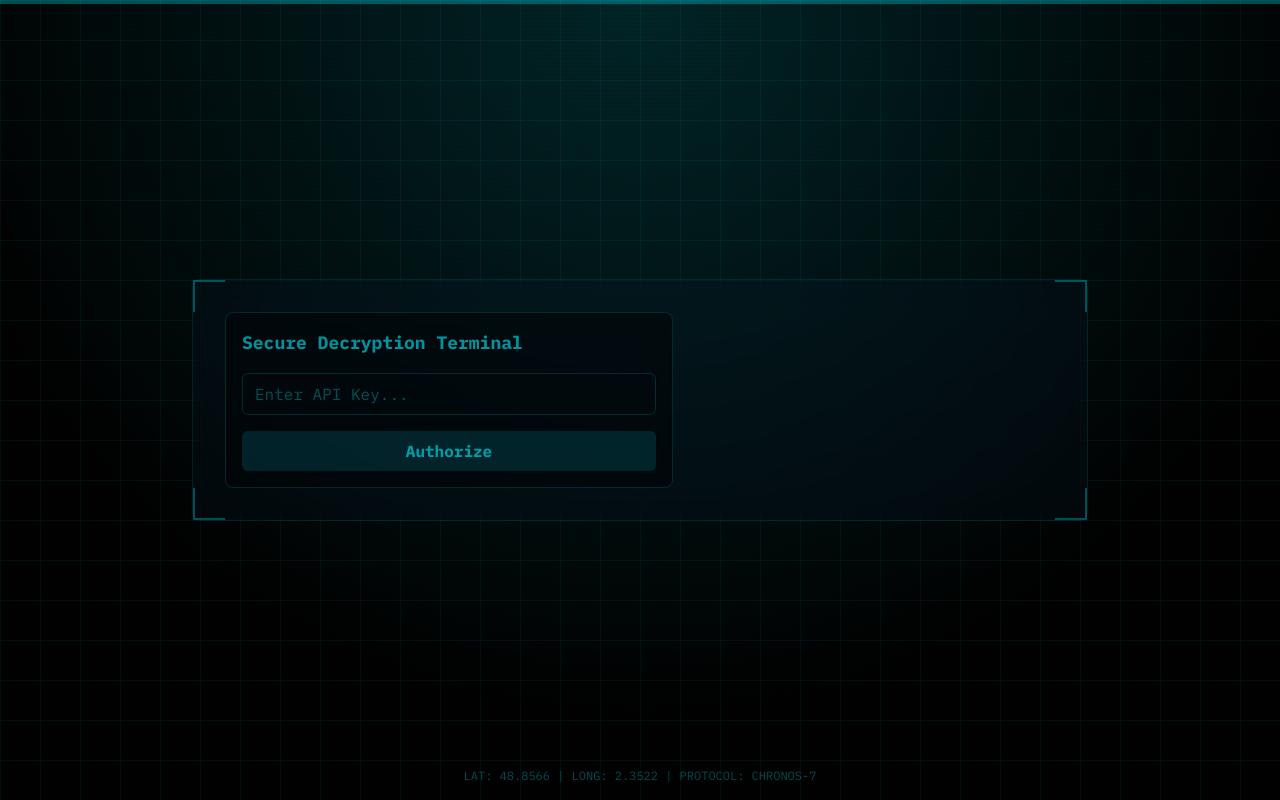
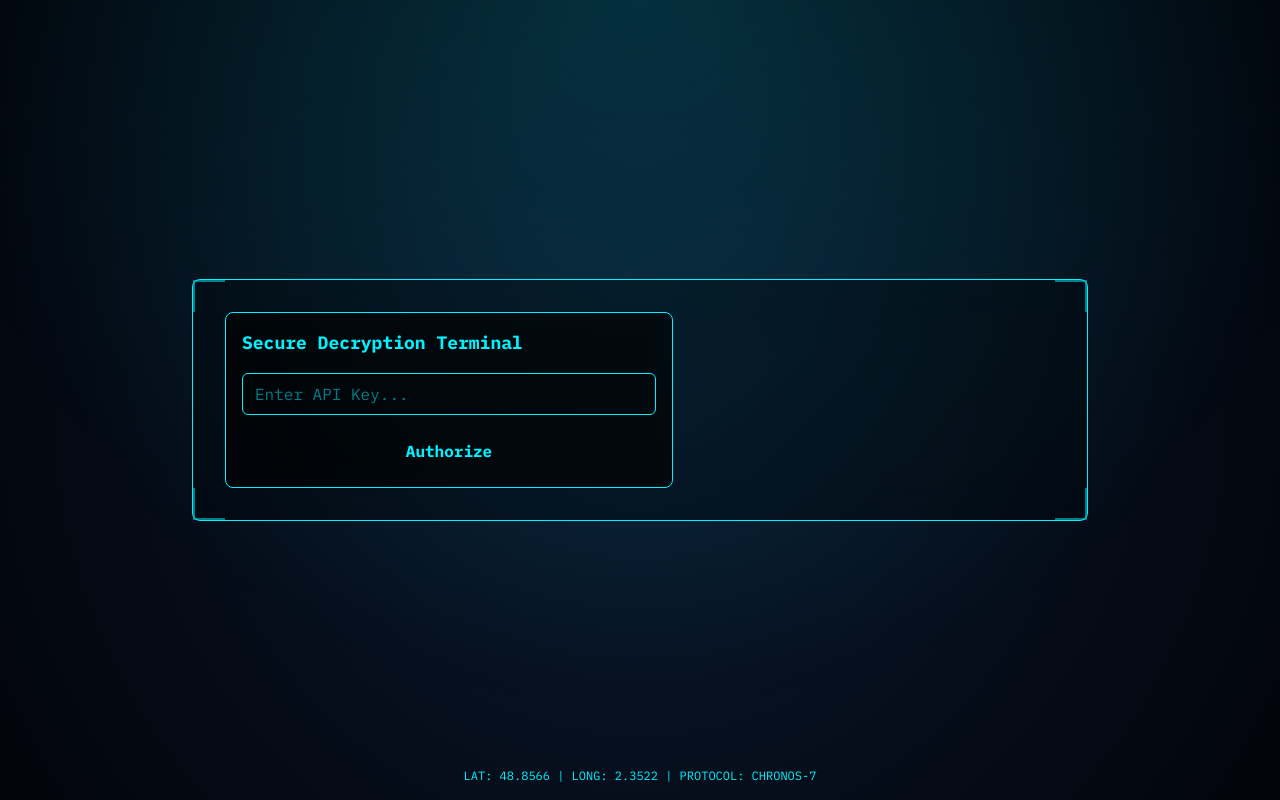
Before and after one commit to blueplaysgames3921/chronos-reconstruct, a Next.js app: page / in a window 1280 px wide. Built offline with nearby package versions, Linux system fonts and the light colour scheme.

Commit message:
Update globals.css

```diff
--- a/app/globals.css
+++ b/app/globals.css
@@ -1,94 +1,80 @@
 @import "tailwindcss";
 
 @theme {
-  --color-void: #020202;
+  --color-void: #02040a;
   --color-chrono-cyan: #00f2ff;
-  --color-oxidized-amber: #ff9d00;
-  --color-cyan-glow: rgba(0, 242, 255, 0.6);
-  --color-cyan-border: rgba(0, 242, 255, 0.15);
+  --color-matrix-green: #00ff41;
+  --color-chrome-silver: #e2e8f0;
 
-  --font-mono: var(--font-mono), ui-monospace, SFMono-Regular, Menlo, Monaco, Consolas, "Liberation Mono", "Courier New", monospace;
+  --font-mono: var(--font-mono), "JetBrains Mono", monospace;
 
-  @keyframes pulse {
-    0%, 100% { transform: scale(1); opacity: 1; }
-    50% { transform: scale(1.02); opacity: 0.5; }
+  @keyframes nebula-drift {
+    0% { background-position: 0% 50%; }
+    50% { background-position: 100% 50%; }
+    100% { background-position: 0% 50%; }
   }
 
-  @keyframes scanline {
-    0% { transform: translateY(-100%); }
-    100% { transform: translateY(100vh); }
+  @keyframes pulse-ring {
+    0% { transform: scale(0.95); box-shadow: 0 0 0 0 rgba(0, 242, 255, 0.7); }
+    70% { transform: scale(1); box-shadow: 0 0 0 20px rgba(0, 242, 255, 0); }
+    100% { transform: scale(0.95); box-shadow: 0 0 0 0 rgba(0, 242, 255, 0); }
   }
 
-  @keyframes glitch {
-    0% { transform: translate(0); }
-    20% { transform: translate(-2px, 2px); }
-    40% { transform: translate(-2px, -2px); }
-    60% { transform: translate(2px, 2px); }
-    80% { transform: translate(2px, -2px); }
-    100% { transform: translate(0); }
+  @keyframes matrix-scroll {
+    0% { transform: translateY(-50%); }
+    100% { transform: translateY(0%); }
   }
-
-  --animation-scanline: scanline 3s linear infinite;
-  --animation-pulse-slow: pulse 2s cubic-bezier(0.4, 0, 0.6, 1) infinite;
 }
 
 :root {
-  --foreground-rgb: 0, 242, 255;
-  --background-start-rgb: 2, 2, 2;
+  --neon-glow: 0 0 15px rgba(0, 242, 255, 0.5), 0 0 30px rgba(0, 242, 255, 0.2);
 }
 
 @layer base {
   body {
-    @apply bg-void text-cyan-glow font-mono;
-    margin: 0;
-    overflow-x: hidden;
-    position: relative;
-    min-height: 100vh;
+    @apply bg-void text-chrono-cyan overflow-hidden;
+    background: radial-gradient(circle at center, #0a192f 0%, #02040a 100%);
   }
 }
 
-.cyber-grid {
-  background-image:
-    linear-gradient(to right, rgba(0, 242, 255, 0.05) 1px, transparent 1px),
-    linear-gradient(to bottom, rgba(0, 242, 255, 0.05) 1px, transparent 1px);
-  background-size: 40px 40px;
+/* Peak Grade Cyberpunk Nebula */
+.nebula-bg {
+  position: fixed;
+  inset: 0;
+  background:
+    linear-gradient(125deg, #02040a 0%, #050b18 40%, #0a192f 70%, #001f3f 100%),
+    radial-gradient(circle at 20% 30%, rgba(0, 242, 255, 0.15) 0%, transparent 50%),
+    radial-gradient(circle at 80% 70%, rgba(0, 242, 255, 0.1) 0%, transparent 50%);
+  background-size: 200% 200%;
+  animation: nebula-drift 15s ease infinite;
+  z-index: -20;
 }
 
-.glass-morphism {
-  background: rgba(10, 25, 47, 0.2);
-  backdrop-filter: blur(12px);
-  -webkit-backdrop-filter: blur(12px);
-  border: 1px solid rgba(0, 242, 255, 0.1);
+/* The Chrome/Glassmorph Effect */
+.chrome-container {
+  background: rgba(10, 25, 47, 0.6);
+  backdrop-filter: blur(20px) saturate(180%);
+  border: 1px solid rgba(255, 255, 255, 0.1);
+  border-top: 1px solid rgba(255, 255, 255, 0.4);
+  border-left: 1px solid rgba(255, 255, 255, 0.2);
+  box-shadow:
+    0 25px 50px -12px rgba(0, 0, 0, 0.5),
+    inset 0 1px 1px rgba(255, 255, 255, 0.1);
 }
 
-.scanline-overlay {
-  position: fixed;
-  inset: 0;
-  pointer-events: none;
-  z-index: 50;
-  background: linear-gradient(
-    rgba(18, 16, 16, 0) 50%,
-    rgba(0, 0, 0, 0.05) 50%
-  );
-  background-size: 100% 4px;
+/* Matrix Scroll Overlay */
+.matrix-fade {
+  mask-image: linear-gradient(to bottom, transparent, black, transparent);
+  opacity: 0.05;
 }
 
-.live-pulse {
-  @apply absolute top-0 left-0 right-0 h-1 bg-cyan-glow/50;
-  animation: var(--animation-pulse-slow);
+.time-bubble {
+  position: relative;
+  border-radius: 50%;
+  animation: pulse-ring 4s cubic-bezier(0.455, 0.03, 0.515, 0.955) infinite;
 }
 
-.glitch-btn:hover {
-  animation: glitch 0.4s infinite;
+/* High Fidelity Text Glow */
+.text-neon {
+  text-shadow: var(--neon-glow);
 }
-
-::-webkit-scrollbar {
-  width: 5px;
-}
-::-webkit-scrollbar-track {
-  background: #020202;
-}
-::-webkit-scrollbar-thumb {
-  background: rgba(0, 242, 255, 0.3);
-  border-radius: 10px;
-}
```
